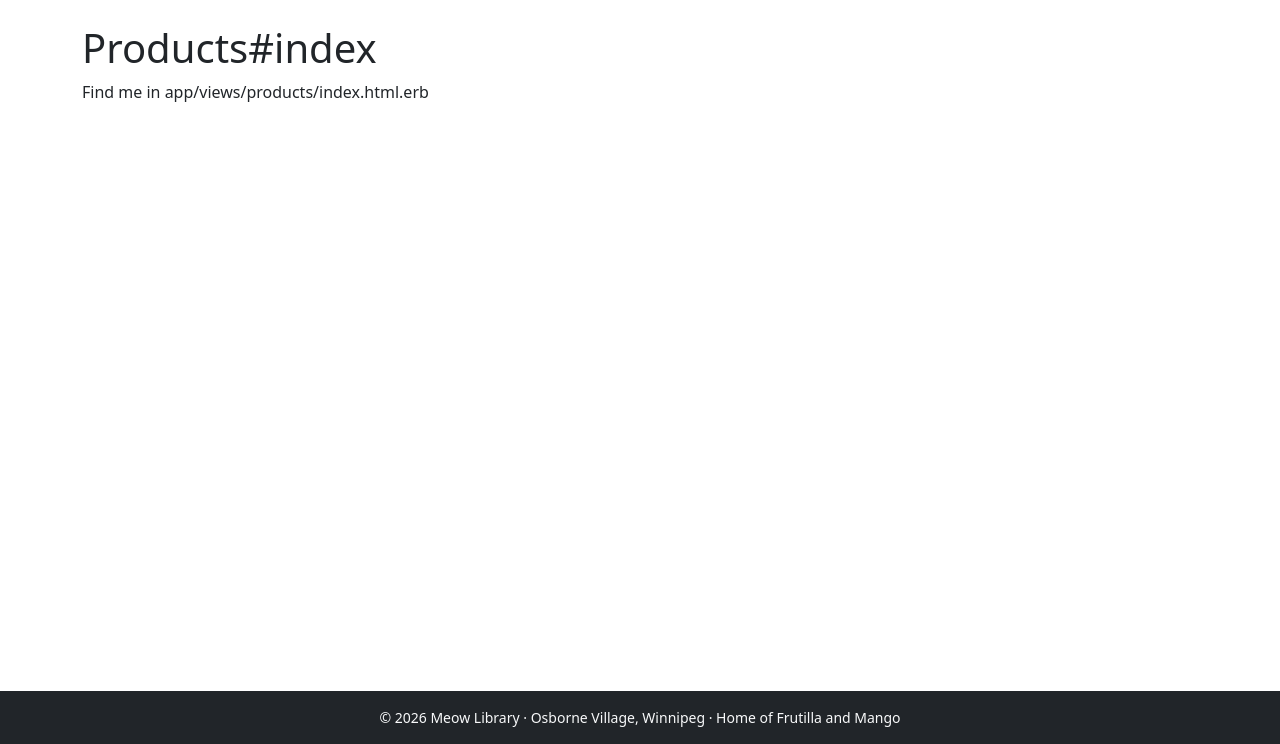
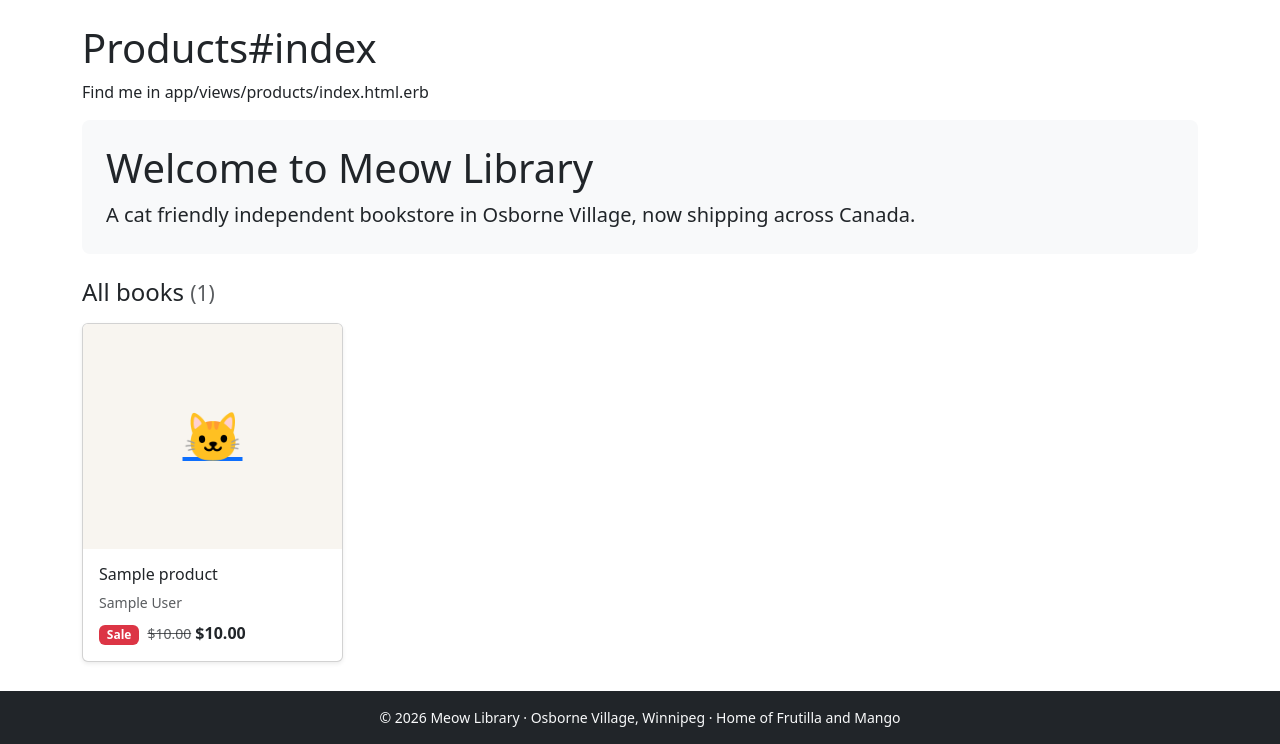
Before and after one commit to mmera21/meow_library, a Rails app: page / in a window 1280 px wide. Shown: the part 56-800 px from the top of the page. Run offline with Rails 7, Linux system fonts and the light colour scheme; data comes from the database, SQL or seed files in the repository; tables that the repository leaves empty hold one stand-in row (values such as "Sample post"); some libraries are stand-ins or nearby versions.

Commit message:
I add book grid, product page, genre pages and About/Contact pages using partials also i fix the problem of the speed in the pages

```diff
--- a/app/views/categories/show.html.erb
+++ b/app/views/categories/show.html.erb
@@ -1,2 +1,4 @@
-<h1>Categories#show</h1>
-<p>Find me in app/views/categories/show.html.erb</p>
+<% content_for :title, "#{@category.name} | Meow Library" %>
+
+<h1 class="h3 mb-3"><%= @category.name %> <small class="text-muted">(<%= @products.size %> books)</small></h1>
+<%= render "products/grid", products: @products %>
--- a/app/views/pages/show.html.erb
+++ b/app/views/pages/show.html.erb
@@ -1,2 +1,4 @@
-<h1>Pages#show</h1>
-<p>Find me in app/views/pages/show.html.erb</p>
+<% content_for :title, "#{@page.title} | Meow Library" %>
+
+<h1 class="h3"><%= @page.title %></h1>
+<%= simple_format(@page.content) %>
--- /dev/null
+++ b/app/views/products/_grid.html.erb
@@ -0,0 +1,7 @@
+<% if products.any? %>
+  <div class="row row-cols-2 row-cols-md-3 row-cols-lg-4 g-4">
+    <%= render partial: "products/product", collection: products %>
+  </div>
+<% else %>
+  <p class="text-muted">No books found.</p>
+<% end %>
--- /dev/null
+++ b/app/views/products/_price.html.erb
@@ -0,0 +1,9 @@
+<p class="mt-auto mb-0">
+  <% if product.on_sale? && product.sale_price %>
+    <span class="badge bg-danger me-1">Sale</span>
+    <del class="text-muted small"><%= number_to_currency(product.price) %></del>
+    <strong><%= number_to_currency(product.sale_price) %></strong>
+  <% else %>
+    <strong><%= number_to_currency(product.price) %></strong>
+  <% end %>
+</p>
--- /dev/null
+++ b/app/views/products/_product.html.erb
@@ -0,0 +1,18 @@
+<div class="col">
+  <div class="card h-100 shadow-sm">
+    <%= link_to product_path(product) do %>
+      <% if product.image.attached? %>
+        <%= image_tag product.image.variant(:thumb), class: "card-img-top book-cover", alt: "Cover of #{product.title}" %>
+      <% else %>
+        <div class="card-img-top book-cover-placeholder">🐱</div>
+      <% end %>
+    <% end %>
+    <div class="card-body d-flex flex-column">
+      <h2 class="h6 card-title">
+        <%= link_to product.title, product_path(product), class: "text-decoration-none text-dark" %>
+      </h2>
+      <p class="card-text small text-muted mb-2"><%= product.author %></p>
+      <%= render "products/price", product: product %>
+    </div>
+  </div>
+</div>
--- a/app/views/products/index.html.erb
+++ b/app/views/products/index.html.erb
@@ -1,2 +1,11 @@
 <h1>Products#index</h1>
 <p>Find me in app/views/products/index.html.erb</p>
+<% content_for :title, "Books | Meow Library" %>
+
+<div class="p-4 mb-4 bg-light rounded-3">
+  <h1 class="display-6">Welcome to Meow Library</h1>
+  <p class="lead mb-0">A cat friendly independent bookstore in Osborne Village, now shipping across Canada.</p>
+</div>
+
+<h2 class="h4 mb-3">All books <small class="text-muted">(<%= @products.size %>)</small></h2>
+<%= render "products/grid", products: @products %>
```
Also changed, not shown: app/views/products/show.html.erb (+24 -2 lines).
